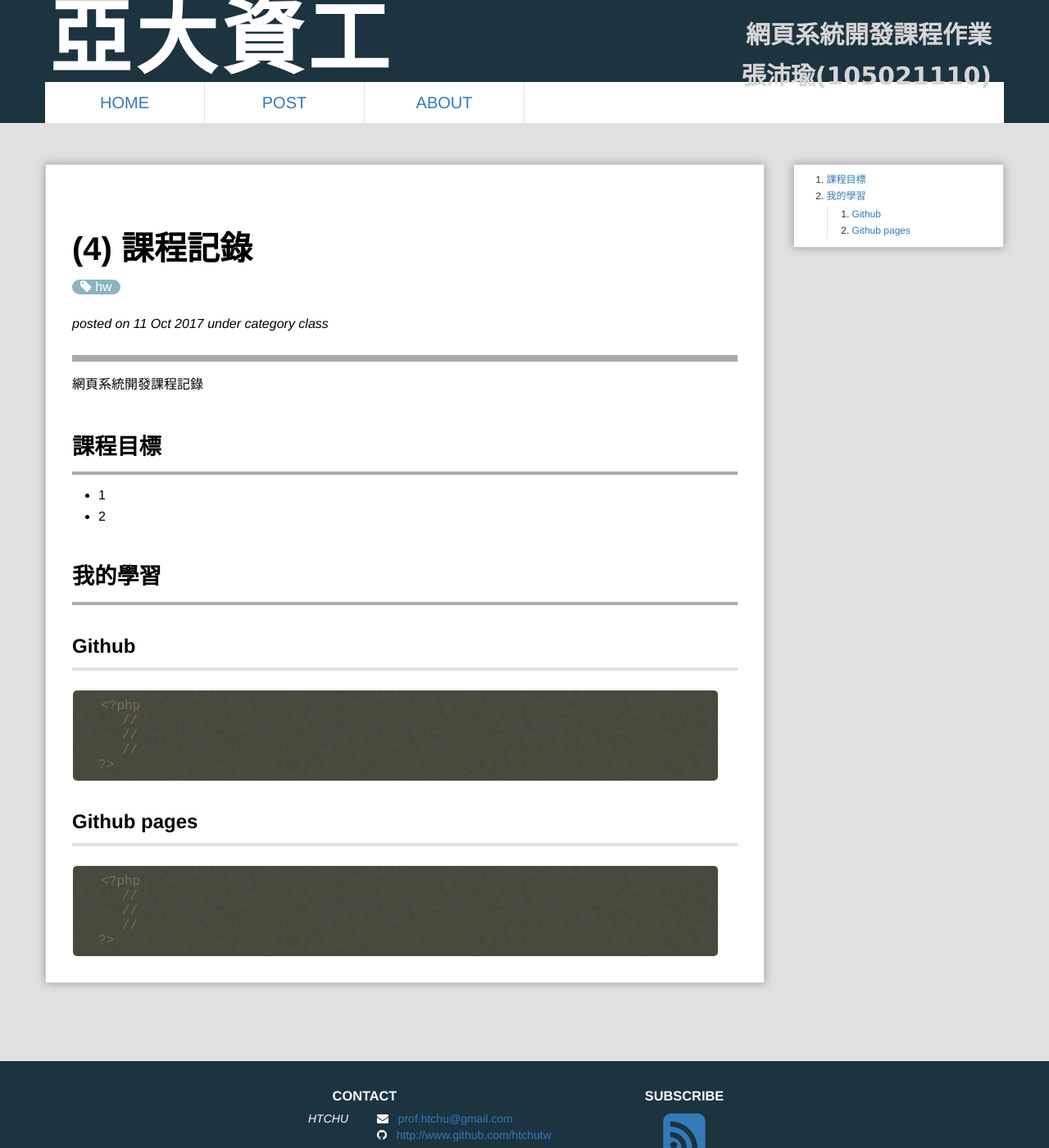
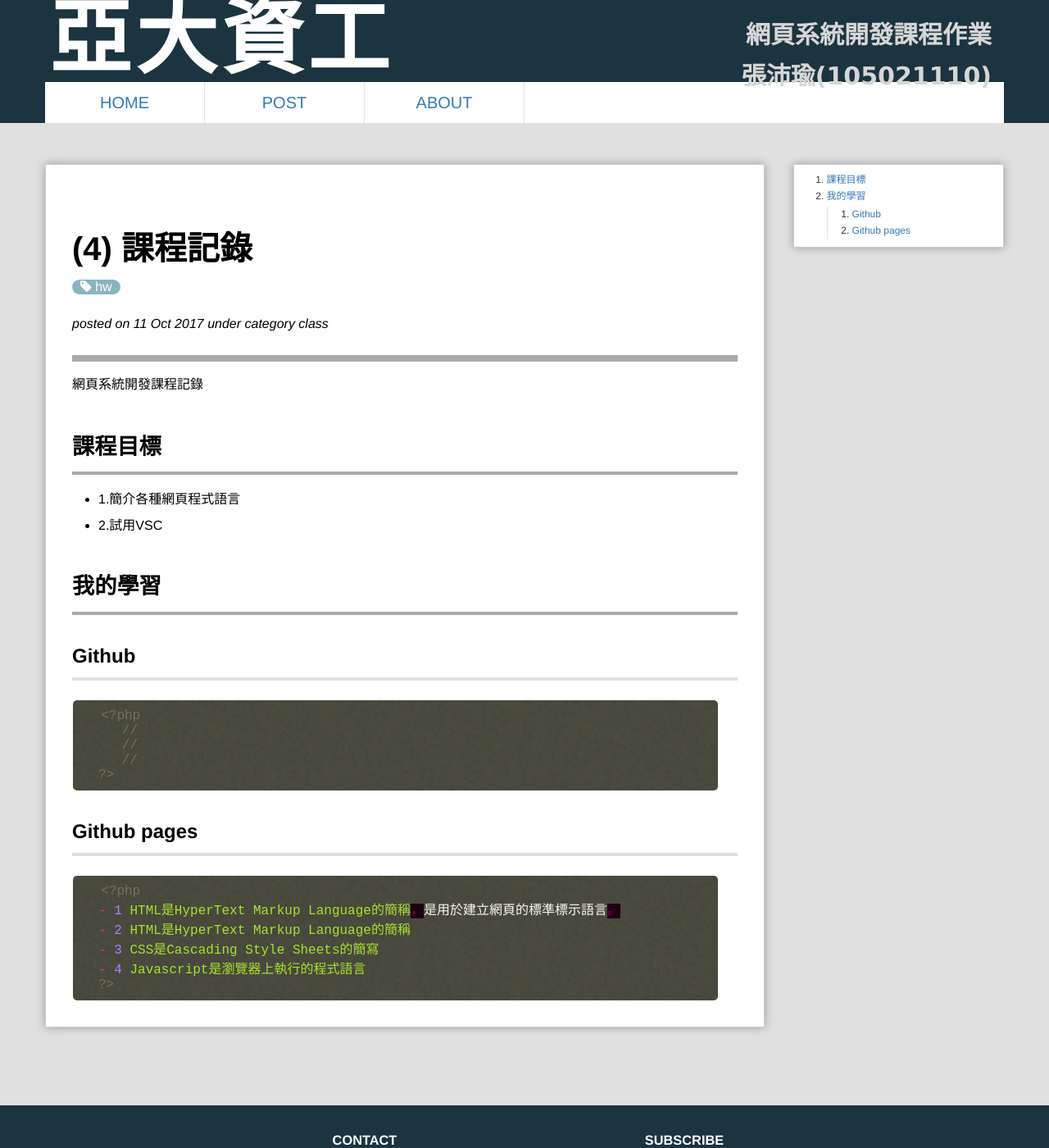
Before and after one commit to PeiyuChang/webcourse, a Jekyll site: the page built from _posts/2017-10-11-Class4.md, in a window 1280 px wide and 1400 px high. Shown: the whole window at 82% size. Built offline with Jekyll 4.4.1, drawn with Linux system fonts in a browser that asks for light colours; Markdown is read by kramdown in place of the engine named in the settings; comment, search, counter and statistics services are not loaded.

Commit message:
Update 2017-10-11-Class4.md

````diff
--- a/_posts/2017-10-11-Class4.md
+++ b/_posts/2017-10-11-Class4.md
@@ -10,8 +10,8 @@ excerpt: "第4週課程"
 
 
 # 課程目標
-- 1
-- 2
+- 1.簡介各種網頁程式語言
+- 2.試用VSC
 
 # 我的學習
 
@@ -30,9 +30,10 @@ excerpt: "第4週課程"
 
 ```php
 <?php
-   //
-   //
-   //
+- 1 HTML是HyperText Markup Language的簡稱，是用於建立網頁的標準標示語言。
+- 2 HTML是HyperText Markup Language的簡稱
+- 3 CSS是Cascading Style Sheets的簡寫
+- 4 Javascript是瀏覽器上執行的程式語言
 ?>
 ```
 
````
